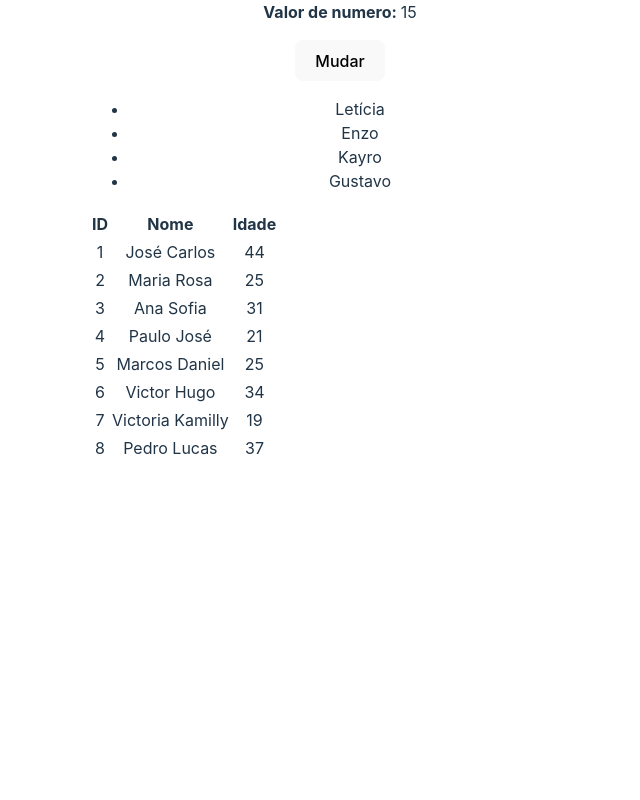
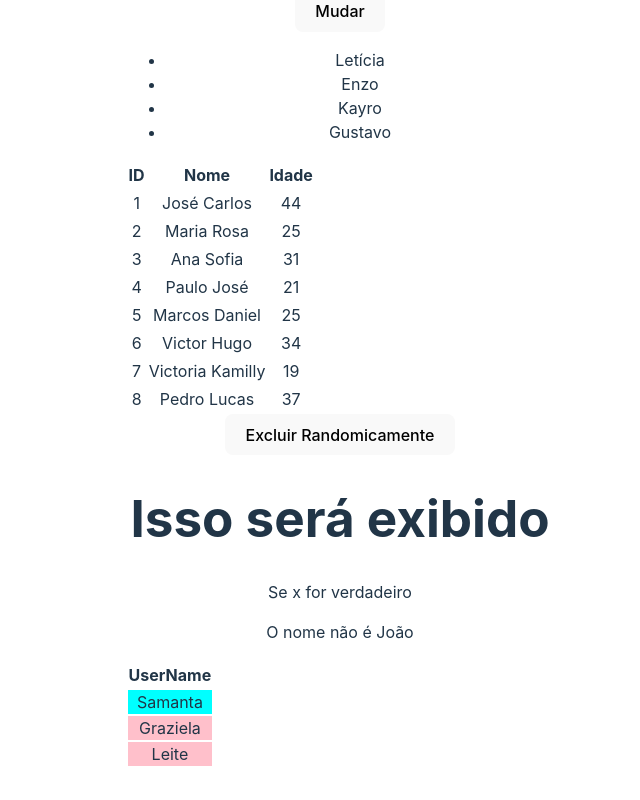
Before and after one commit to analivalmeida/dw3_react_minidevblog, a React (Vite) app in the folder basic/basictools/: page / in a window 1280 px wide. Shown: the part 614-1414 px from the top of the page, without its empty margins (300-940 px from the left). Before the commit the page ends 1109 px from the top, so only its background shows below. Built offline with nearby package versions, Linux system fonts and the light colour scheme.

Commit message:
Aula 0204 - Styles e Props

```diff
--- a/basic/basictools/src/App.jsx
+++ b/basic/basictools/src/App.jsx
@@ -3,14 +3,25 @@ import NavBar from './components/NavBar/NavBar'
 import Footer from './components/Footer/Footer'
 import Form from './components/Form/Form'
 import FormHooks from './components/Hooks/FormHooks'
+import ConditionalRender from './components/ConditionalRender/ConditionalRender'
+import ShowUserName from './components/ShowUserName/ShowUserName'
+import { useState } from 'react'
 
 function App() {
+  const [users, setUser] = useState([
+    {active: true, userName:'Samanta'},
+    {active: true, userName:'Graziela'},
+    {active: false, userName:'Barbieri'},
+    {active: true, userName:'Leite'}
+  ])
   return (
     <>
     <NavBar></NavBar>
     <Form></Form>
     <Footer></Footer>
     <FormHooks></FormHooks>
+    <ConditionalRender></ConditionalRender>
+    <ShowUserName list={users}></ShowUserName>
     </>
   )
 }
--- /dev/null
+++ b/basic/basictools/src/components/ConditionalRender/ConditionalRender.jsx
@@ -0,0 +1,28 @@
+import React, { useState } from 'react'
+
+const ConditionalRender = () => {
+  const [x] = useState(true)
+  const [nome, setNome] = useState()
+  return (
+    <>
+      <div>
+        <h1>Isso será exibido</h1>
+        {x && <p>Se x for verdadeiro</p>}
+        {!x && <p>Isso aqui é falso</p>}
+      </div>
+      <div>
+        {nome === 'João' ? (
+          <div>
+            <p>O nome é João</p>
+          </div>
+        ) : (
+          <div>
+            <p>O nome não é João</p>
+          </div>
+        )}
+      </div>
+    </>
+  )
+}
+
+export default ConditionalRender
--- a/basic/basictools/src/components/Form/Form.jsx
+++ b/basic/basictools/src/components/Form/Form.jsx
@@ -1,10 +1,12 @@
-import React from 'react'
+import React, { useState } from 'react'
 var teste = 8
  const Form = () => {
   const handleMyEvent = (e) =>{
     console.log(e)
     console.log("Ativou o evento!")
   }
+
+  const [x, setX] = useState(true)
   const renderButton = (x) => {
     if(x){
       return <h1>Rederizou bonitinho</h1>
@@ -30,8 +32,8 @@ var teste = 8
           }}>Será que você clicaria aqui?</button>
         </div>
         <div>
-          {renderButton(true)}
-          {renderButton(false)}
+          <h1>{x ? 'Redenrizou' : 'Deu ruim'}</h1>
+          <button onClick={() => setX(!x)}>Valida pepino</button>
         </div>
         </div>
 
--- a/basic/basictools/src/components/Hooks/FormHooks.jsx
+++ b/basic/basictools/src/components/Hooks/FormHooks.jsx
@@ -3,7 +3,7 @@ import React, { useState } from 'react'
 const FormHooks = () => {
     const [list] = useState(['Letícia', 'Enzo', 'Kayro', 'Gustavo'])
     const [number, setNumber] = useState(15)
-    const [user] = useState(
+    const [user, setUser] = useState(
         [
             { id: 1, nome: 'José Carlos', idade: 44 },
             { id: 2, nome: 'Maria Rosa', idade: 25 },
@@ -16,6 +16,13 @@ const FormHooks = () => {
         ]
 
     )
+    const deleteRandonUser =() =>{
+        const randomNumber = Math.floor(Math.random() * user.length)
+        setUser((prevUsers) =>{
+            console.log(prevUsers);
+            return prevUsers.filter((user) => randomNumber !== user.id)
+        })
+    }
     return (
         <>
             <div>
@@ -58,6 +65,7 @@ const FormHooks = () => {
                         ))
                     }
                 </table>
+                <button onClick={deleteRandonUser}>Excluir Randomicamente</button>
             </div>
         </>
     )
--- /dev/null
+++ b/basic/basictools/src/components/ShowUserName/ShowUserName.jsx
@@ -0,0 +1,26 @@
+import React from 'react'
+import styles from './ShowUserName.module.css'
+
+const ShowUserName = (props) => {
+  return (
+    <>
+      <div>
+
+
+        <table>
+          <tr>
+            <th>UserName</th>
+          </tr>
+          {
+            props.list.map((item, i) => (
+              item.active && <tr key={i} className={ i % 2 ==0 ? styles.par : styles.impar}>{item.userName}</tr>
+            ))
+          }
+        </table>
+      </div>
+
+    </>
+  )
+}
+
+export default ShowUserName
--- /dev/null
+++ b/basic/basictools/src/components/ShowUserName/ShowUserName.module.css
@@ -0,0 +1,7 @@
+.par{
+    background-color: aqua;
+}
+
+.impar{
+    background-color: pink;
+}
```
Also changed, not shown: basic/basictools/src/components/ConditionalRender/ConditionalRender.modulo.css (added).
